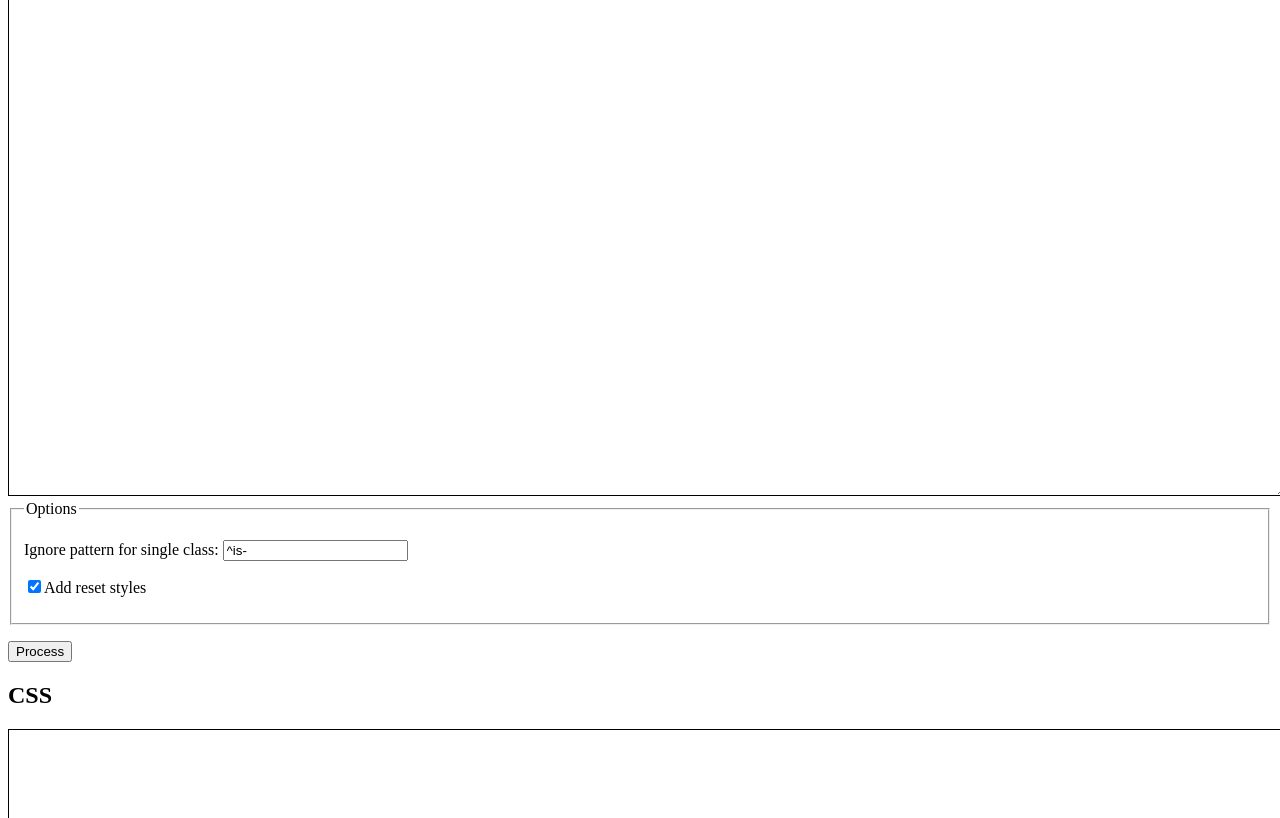
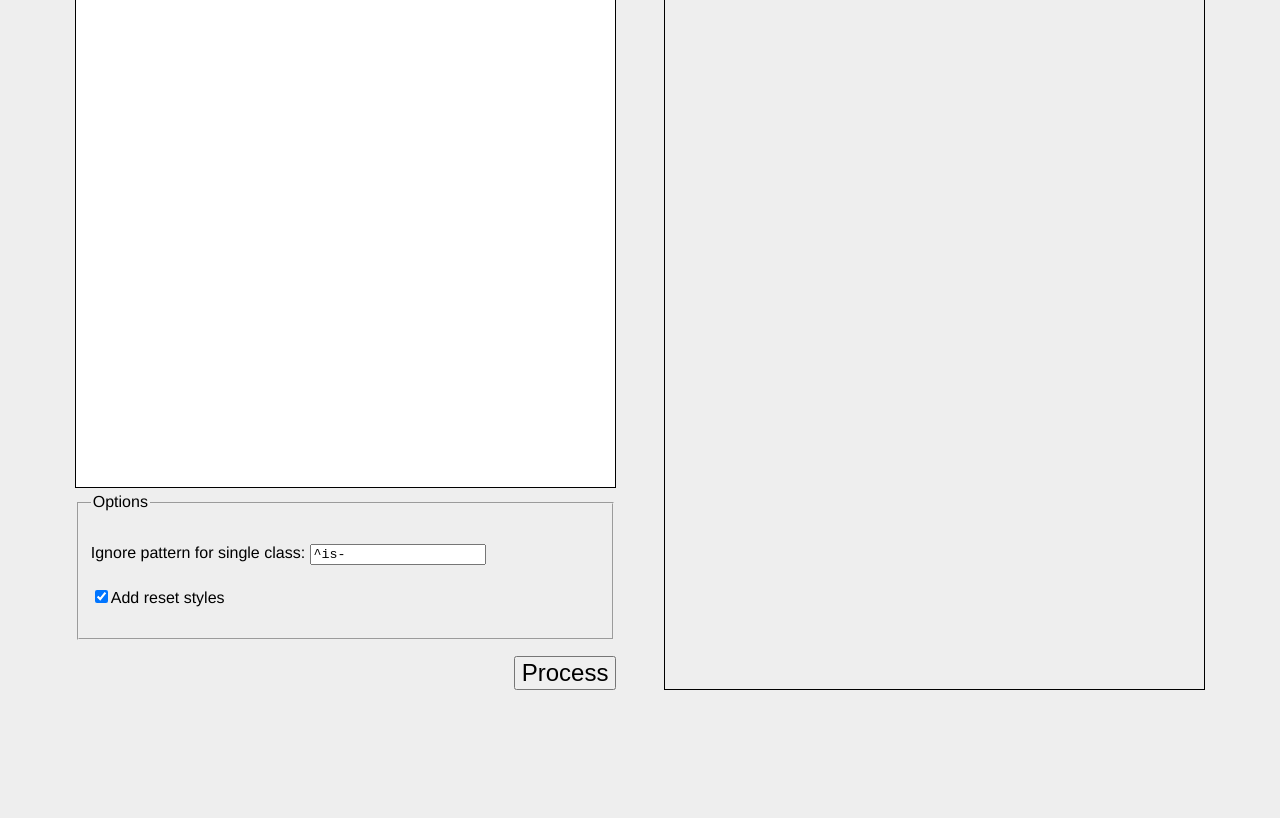
Before and after one commit to tsmd/css-extractor, a website built with webpack: page ui/public/index.html in a window 1280 px wide. Shown: the part 86-904 px from the top of the page. After the commit the page ends 800 px from the top, so only its background shows below. Built offline with nearby package versions, Linux system fonts and the light colour scheme.

Commit message:
fix: update UI

```diff
--- a/ui/public/index.html
+++ b/ui/public/index.html
@@ -6,12 +6,57 @@
   <style>
     html {
       box-sizing: border-box;
+      height: 100%;
+      background-color: #eee;
+      font-family: "Neue Helvetica", Helvetica, Arial, sans-serif;
+      line-height: 1.8;
+    }
+    *, *::before, *::after {
+      box-sizing: inherit;
+    }
+    body {
+      display: flex;
+      height: 100%;
+      margin: 0 4%;
+    }
+    section {
+      flex: 1 1 50%;
+      display: flex;
+      flex-direction: column;
+      padding: 2%;
+    }
+    h2 {
+      margin-top: 0;
+      margin-bottom: .3em;
+      font-size: 250%;
+      line-height: 1.2;
     }
     textarea {
       width: 100%;
-      height: 500px;
+      flex-grow: 1;
       padding: .5em;
       border: 1px solid #000;
+      font-family: monospace;
+      line-height: 1.5;
+      resize: none;
+    }
+    #css {
+      background-color: transparent;
+    }
+    fieldset {
+      flex-shrink: 0;
+    }
+    input {
+      font-family: monospace;
+    }
+    .process-button {
+      flex-shrink: 0;
+      margin-bottom: 0;
+      text-align: right;
+    }
+    .process-button button {
+      vertical-align: bottom;
+      font-size: 150%;
     }
   </style>
   <script src="index.bundle.js" defer></script>
@@ -19,7 +64,7 @@
 <body>
 
 <section>
-  <h2 id="html-heading">HTML</h2>
+  <h2 id="html-heading">Input HTML</h2>
   <textarea id="html" aria-labelledby="html-heading"></textarea>
 
   <fieldset>
@@ -28,11 +73,11 @@
     <p><label><input id="reset" type="checkbox" checked>Add reset styles</label></p>
   </fieldset>
 
-  <p><button id="button" type="button">Process</button></p>
+  <p class="process-button"><button id="button" type="button">Process</button></p>
 </section>
 
 <section>
-  <h2 id="css-heading">CSS</h2>
+  <h2 id="css-heading">Output CSS</h2>
   <textarea id="css" readonly aria-labelledby="css-heading"></textarea>
 </section>
 
```
